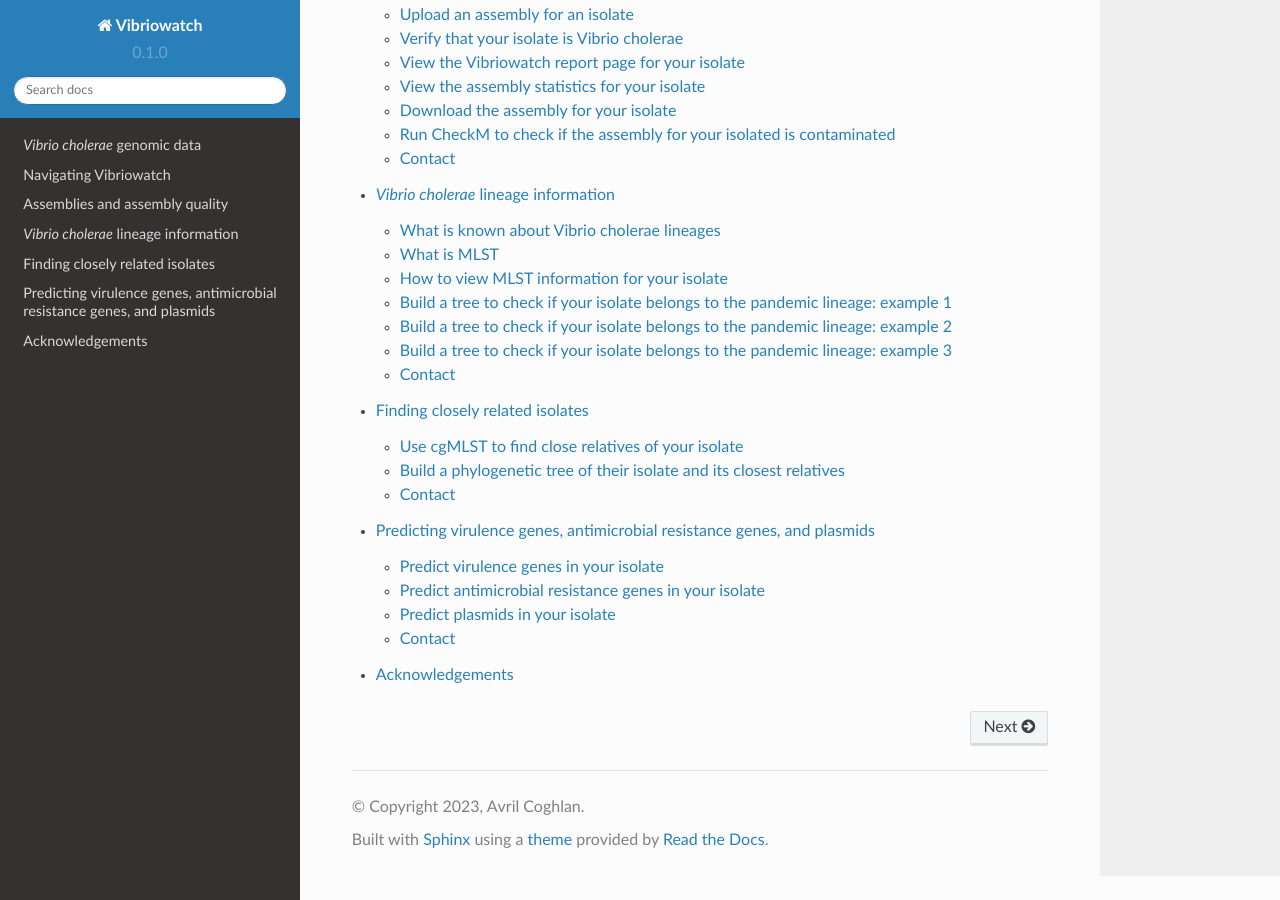
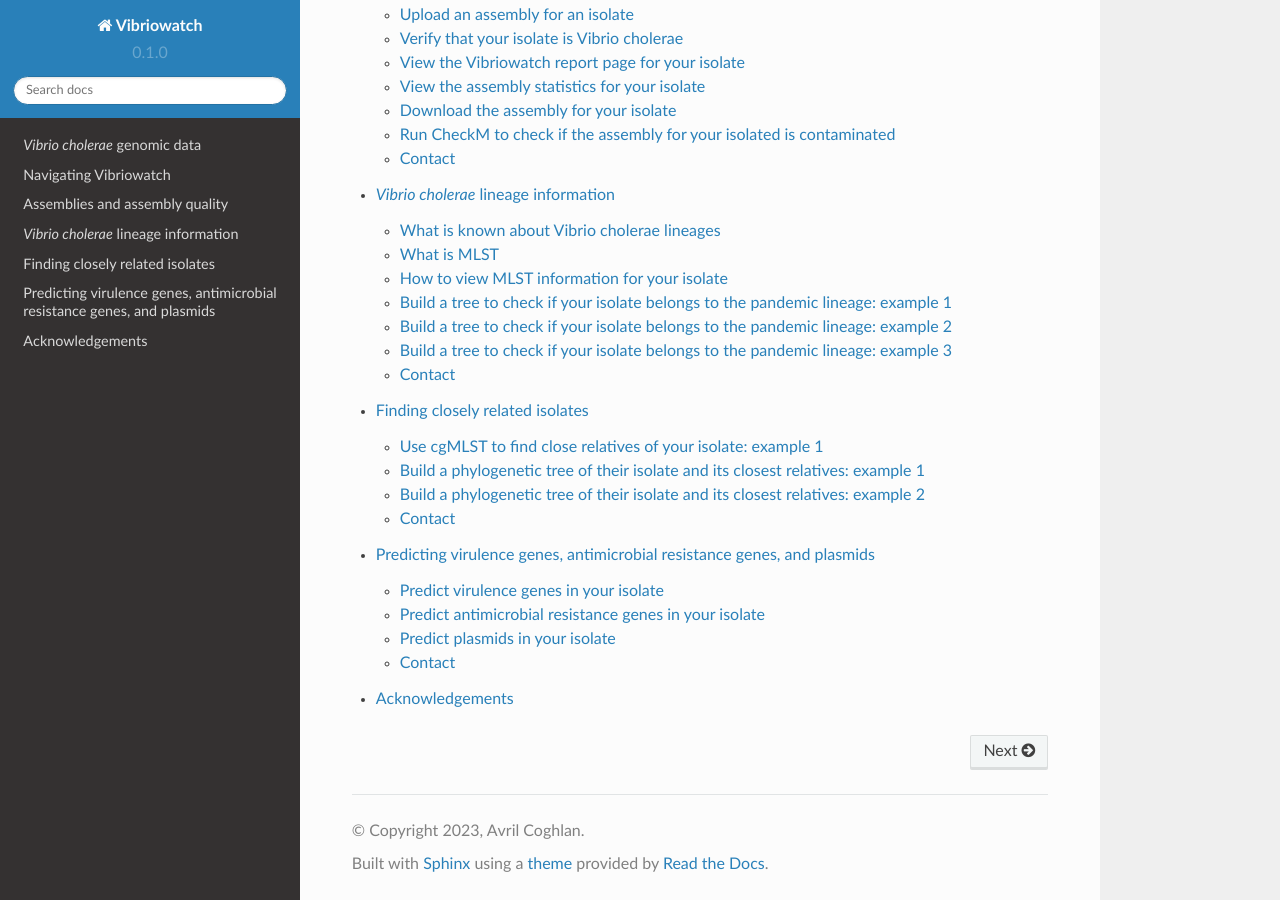
Before and after one commit to avrilcoghlan/vibriowatch, a Sphinx documentation site: the page built from docs/source/index.rst, in a window 1280 px wide and 900 px high, scrolled down 1505 px. Built offline with Sphinx 7.4.7 and the Read the Docs theme 2.0.0, drawn with Linux system fonts in a browser that asks for light colours.

Commit message:
Update closerelatives.rst
Added subheadings, improved section on cgMLST relatives.

```diff
--- a/docs/source/closerelatives.rst
+++ b/docs/source/closerelatives.rst
@@ -3,11 +3,15 @@
 
 In this section, we will describe how you can:
 
-* `Use cgMLST to find close relatives of your isolate`_.
-* `Build a phylogenetic tree of their isolate and its closest relatives`_.
+* `Use cgMLST to find close relatives of your isolate: example 1`_.
+* `Use cgMLST to find close relatives of your isolate: example 2`_.
+* `Use cgMLST to find close relatives of your isolate: example 3`_.
+* `Use cgMLST to find close relatives of your isolate: example 4`_.
+* `Build a phylogenetic tree of their isolate and its closest relatives: example 1`_.
+* `Build a phylogenetic tree of their isolate and its closest relatives: example 2`_.
 
-Use cgMLST to find close relatives of your isolate
---------------------------------------------------
+Use cgMLST to find close relatives of your isolate: example 1
+-------------------------------------------------------------
 
 Since the MLST scheme of `Octavia et al 2013`_ was based on just seven genes, more recently `Liang et al 2020`_ have created a 'core genome MLST' (cgMLST) scheme for *V. cholorae*. This is based on 2443 core genes, that is genes that are present in almost all *V. cholorae* isolates sequenced by 2020. In VibrioWatch, we use this core genome MLST scheme to place isolates into clusters of closely related isolates.
 
@@ -73,6 +77,8 @@
 
 .. _Orata et al 2014: https://pubmed.ncbi.nlm.nih.gov/24699938/
 
+* `Use cgMLST to find close relatives of your isolate: example 2`_.
+
 As another example, let's take isolate ATCC 25872, which was collected from an outbreak in former Czechoslovakia in 1965 (`Aldova et al 1968`_). If you search for ATCC 25872 in Vibriowatch, you will see on its report page that it belongs to a cgMLST cluster of size 4 when a threshold of 10 SNPs is used:
 
 .. _Aldova et al 1968: https://pubmed.ncbi.nlm.nih.gov/5640984/
@@ -90,17 +96,37 @@
 .. image:: Picture63.png
   :width: 650
 
-If we go back to the cluster of 4 related isolates, and then we click on the big purple 'List genomes' button below the barchart, we can see the list of 4 closely related isolates:
+If we now click on the big purple 'List genomes' button below the barchart, we can see the list of 6 closely related isolates:
 
-.. image:: Picture55.png
+.. image:: Picture79.png
   :width: 650
 
-You can see that these 4 closely related isolates (ATCC 25872, 150136_S4, 150137_S6 and FDAARGOS_102) all belong to MLST sequence type ST68. In fact, they belong to the same *V. cholerae* lineage, which previously caused relatively small outbreaks in former Czechoslovakia and Sudan, and has recently been named in the 'Sudanese lineage' (Dorman & Thomson 2023, in press).
+You can see that these 6 closely related isolates (1322-69, ATCC 25872, 150136_S4, 150137_S6, FDAARGOS_102 and V52) all belong to MLST sequence type ST68. In fact, they belong to the same *V. cholerae* lineage, which previously caused relatively small outbreaks in former Czechoslovakia and Sudan, and has recently been named in the 'Sudanese lineage' (Dorman & Thomson 2023, in press).
+
+* `Use cgMLST to find close relatives of your isolate: example 3`_.
+
+Sometimes an isolate might not have any close relatives when we look at the cgMLST results. An example is isolate GXFL1-4, which was sequenced from prawns by `Zhou et al 2022`_. We see that it is in a cluster of size 1 with just itself, and that changing the threshold doesn't increase the cgMLST cluster size:
+
+.. _Zhou et al 2022: https://pubmed.ncbi.nlm.nih.gov/35664858/
+
+.. image:: Picture80.png
+  :width: 650
+
+* `Use cgMLST to find close relatives of your isolate: example 4`_.
 
 Note that occasionally you may find that the barchart with closely related isolates is greyed out, even though when you mouse over it you may see a message saying something like 'cluster of 1869 at threshold of 19'. The reason that the barchart is greyed out, and that you can't click on it to see the cgMLT cluster, is that the cluster is too large for Vibriowatch to display.
 
-Build a phylogenetic tree of their isolate and its closest relatives
---------------------------------------------------------------------
+An example is isolate NALMLE08, collected by `Baddam et al 2020`_ in Bangladesh in 2018:
+
+.. _Baddam et al 2020: https://pubmed.ncbi.nlm.nih.gov/32047137/
+
+.. image:: Picture81.png
+  :width: 650
+
+We see that NALMLE08 is in a cgMLST cluster of 1008 members using a threshold of 10. If we mouse over the barchart, we can see it is in a cgMLST cluster of 1701 members at a threshold of 14, but that bar is greyed out, as a cgMLST cluster of 1701 members is too big to display.
+
+Build a phylogenetic tree of their isolate and its closest relatives: example 1
+-------------------------------------------------------------------------------
 
 Once we have found closely related isolates using cgMLST (see above), you can build a phylogenetic tree of your isolate of interest, and its close relatives. To ensure that your phylogenetic tree is rooted correctly, it is a good idea to use a relatively distantly related isolate as the 'outgroup' for your tree.
 
@@ -148,7 +174,10 @@
 
 .. _Orata et al 2014: https://pubmed.ncbi.nlm.nih.gov/24699938/
 
-Let's look at another example: the case of isolate ATCC 25872 and its close relatives (ATCC 25872, 150136_S4, 150137_S6 and FDAARGOS_102). We know that these all belong to the MLST sequence type ST68. We can therefore use the *V. cholerae* isolate N16961, which has MLST sequence type ST69, as the outgroup, as it is relatively distantly related to ATCC 25872 and its close relatives (ATCC 25872, 150136_S4, 150137_S6 and FDAARGOS_102).
+Build a phylogenetic tree of their isolate and its closest relatives: example 2
+-------------------------------------------------------------------------------
+
+Let's look at another example: the case of isolate ATCC 25872 and its close relatives (ATCC 25872, 150136_S4, 150137_S6 and FDAARGOS_102) in the cgMLST cluster of size 4. We know that these all belong to the MLST sequence type ST68. We can therefore use the *V. cholerae* isolate N16961, which has MLST sequence type ST69, as the outgroup, as it is relatively distantly related to ATCC 25872 and its close relatives (ATCC 25872, 150136_S4, 150137_S6 and FDAARGOS_102).
 
 You can therefore build a collection of isolate ATCC 25872 and its close relatives (ATCC 25872, 150136_S4, 150137_S6 and FDAARGOS_102), and N16961. When you do this, you should get a tree that looks something like this:
 
```
